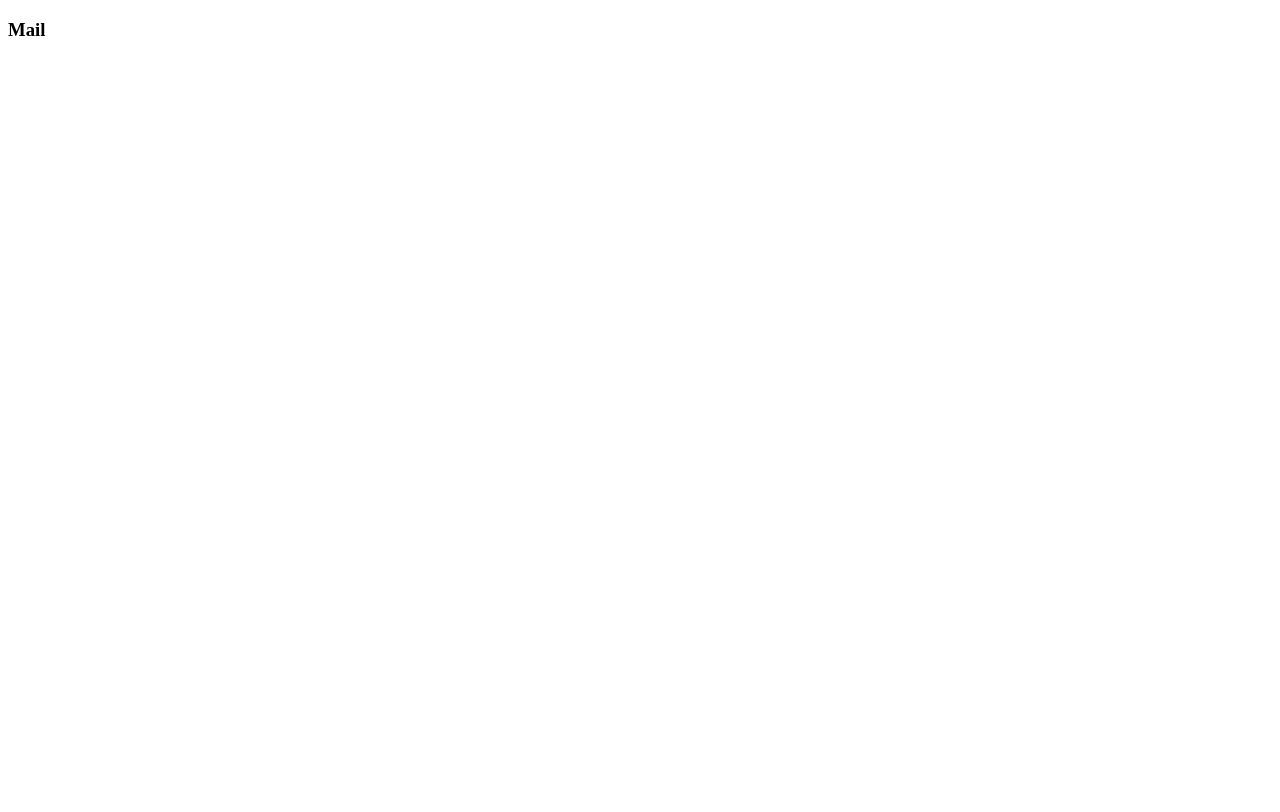
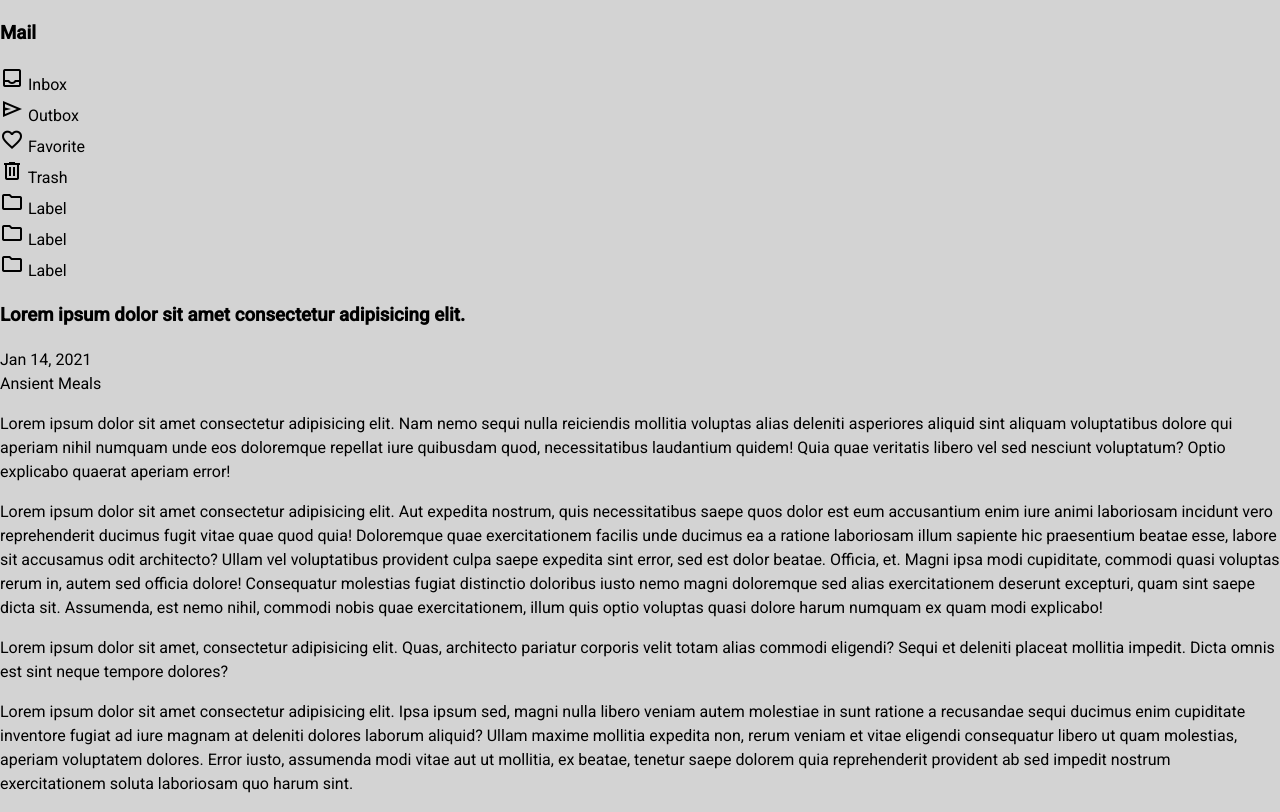
Before and after one commit to waddles27/HW5-Merzlikina-Daria, a website built with webpack: page src/index.html in a window 1280 px wide. Built offline with nearby package versions, Linux system fonts and the light colour scheme.

Commit message:
update html

```diff
--- a/src/index.html
+++ b/src/index.html
@@ -8,23 +8,43 @@
 </head>
 
 <body>
-  <div class="conteiner">
-    <div class="slidebar">
-      <div class="slidebar__mail">
-        <h3 class="slidebar__mail__name">Mail</h3>
-        <div class="slidebar__mail__inbox"></div>
-        <div class="slidebar__mail__outbox"></div>
-        <div class="slidebar__mail__favorite"></div>
-        <div class="slidebar__mail__tresh"></div>
+  <div class="container">
+    <div class="sidebar">
+      <h3 class="sidebar__title">Mail</h3>
+      <div class="sidebar__item sidebar__item--inbox">
+        <span class="material-symbols-outlined">inbox</span>
+        <span class="sidebar__item-title">Inbox</span>
       </div>
-      <div class="slidebar__labels">
-        <div class="slidebar__labels__label"></div>
-        <div class="slidebar__labels__label"></div>
-        <div class="slidebar__labels__label"></div>
+      <div class="sidebar__item sidebar__item--outbox">
+        <span class="material-symbols-outlined">send</span>
+        <span class="sidebar__item-title">Outbox</span>
+      </div>
+      <div class="sidebar__item sidebar__item--favorite">
+        <span class="material-symbols-outlined">favorite</span>
+        <span class="sidebar__item-title">Favorite</span>
+      </div>
+      <div class="sidebar__item sidebar__item--trash">
+        <span class="material-symbols-outlined">delete</span>
+        <span class="sidebar__item-title">Trash</span>
+      </div>
+
+      <div class="sidebar__labels">
+        <div class="sidebar__labels-item">
+          <span class="material-symbols-outlined">folder</span>
+          <span class="sidebar__labels-item-title">Label</span>
+        </div>
+        <div class="sidebar__labels-item">
+          <span class="material-symbols-outlined">folder</span>
+          <span class="sidebar__labels-item-title">Label</span>
+        </div>
+        <div class="sidebar__labels-item">
+          <span class="material-symbols-outlined">folder</span>
+          <span class="sidebar__labels-item-title">Label</span>
+        </div>
       </div>
     </div>
     <div class="content">
-      <!-- <h3 class="content__title"> Lorem ipsum dolor sit amet consectetur adipisicing elit.</h3>
+       <h3 class="content__title"> Lorem ipsum dolor sit amet consectetur adipisicing elit.</h3>
       <div class="content__info">Jan 14, 2021</div>
       <div class="content__author">
         <div class="content__author__avatar"></div>
@@ -55,9 +75,8 @@
           consequatur libero ut quam molestias, aperiam voluptatem dolores. Error iusto, assumenda modi vitae aut ut
           mollitia, ex beatae, tenetur saepe dolorem quia reprehenderit provident ab sed impedit nostrum exercitationem
           soluta laboriosam quo harum sint.</p>
-      </div> -->
+      </div>
     </div>
   </div>
 </body>
-
 </html>
--- a/src/styles.scss
+++ b/src/styles.scss
@@ -0,0 +1,27 @@
+ @import url("https://fonts.googleapis.com/css2?family=Material+Symbols+Outlined:opsz,wght,FILL,GRAD@20..48,100..700,0..1,-50..200");
+ @import url("https://fonts.googleapis.com/css2?family=Roboto:wght@300;400;500&display=swap");
+
+ @mixin typography ($font-size, $font-weight ) {
+  font-size: $font-size;
+  font-weight: $font-weight;
+  line-height:1.5;
+}
+
+ html,body {
+  margin: 0;
+  padding: 0px;
+}
+
+body{
+  font-family: "Roboto", sans-serif;
+  box-sizing: border-box;
+  background-color:lightgray;
+  @include typography(16px, 400);
+}
+
+ .material-symbols-outlined {
+   font-variation-settings: 'FILL' 0,
+     'wght' 400,
+     'GRAD' 0,
+     'opsz' 24
+ }
```
